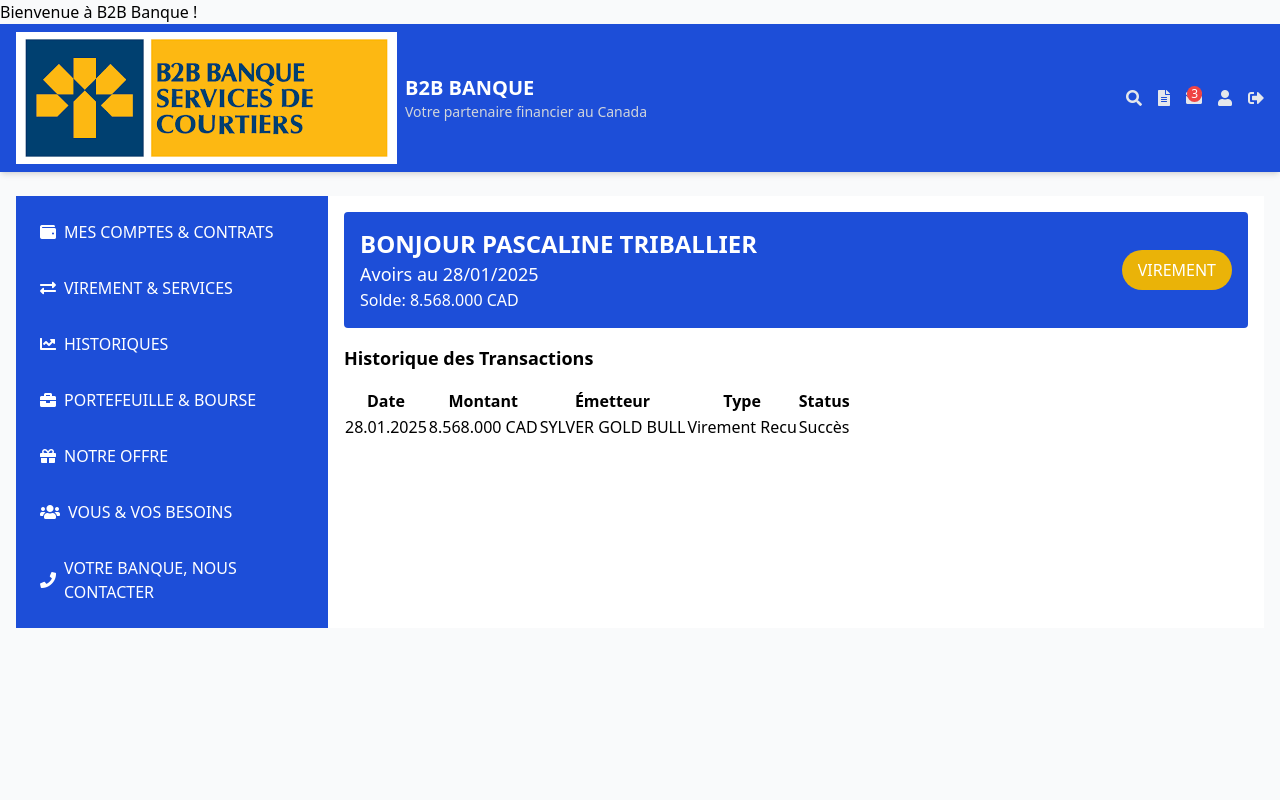
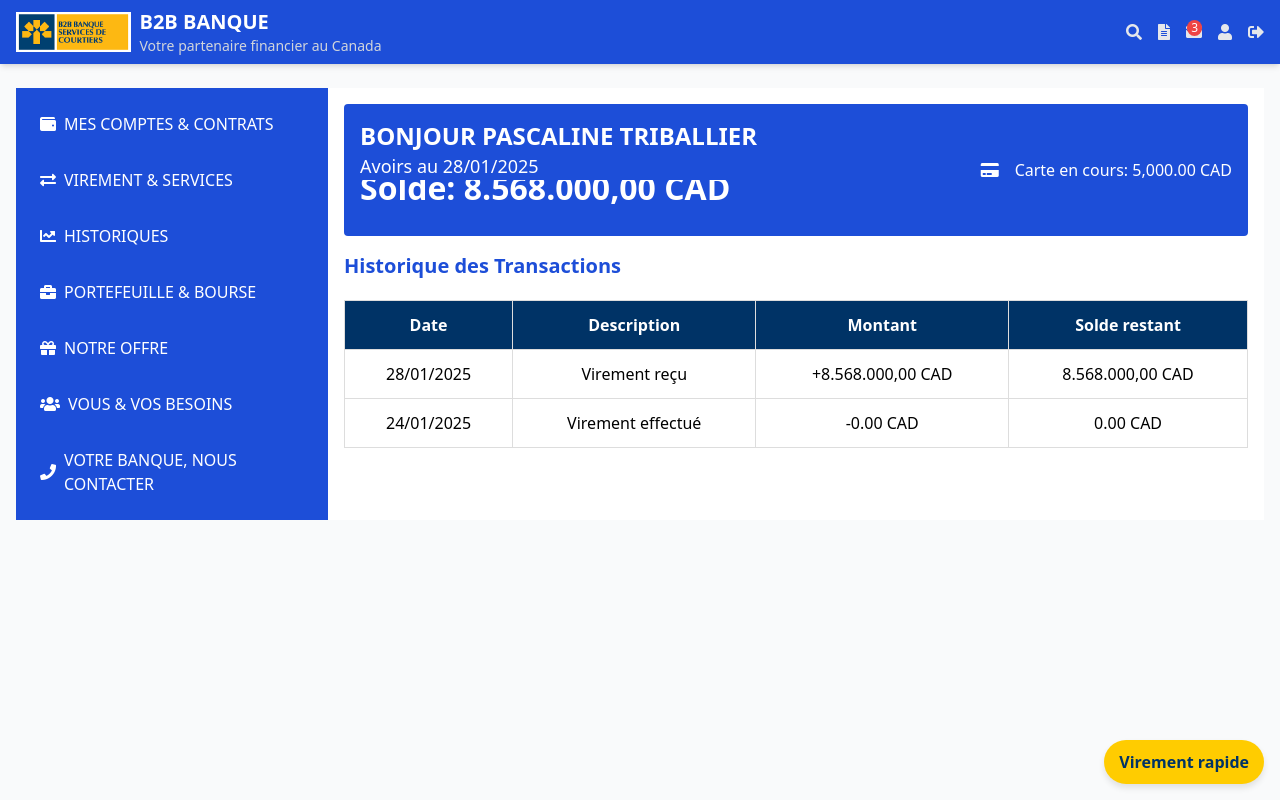
Before and after one commit to B2bmontreal/b2bbanque, a website: page comptes.html in a window 1280 px wide. Drawn offline with nearby package versions, Linux system fonts and the light colour scheme.

Commit message:
Add files via upload

```diff
--- a/comptes.html
+++ b/comptes.html
@@ -8,8 +8,139 @@
   <link href="https://cdnjs.cloudflare.com/ajax/libs/font-awesome/5.15.3/css/all.min.css" rel="stylesheet" />
   <script src="https://cdnjs.cloudflare.com/ajax/libs/Chart.js/3.7.1/chart.min.js"></script>
   <style>
-    /* Ton CSS existant ici */
+  .fade-in {
+    animation: fadeIn 1s ease-in-out;
+  }
+  @keyframes fadeIn {
+    from {
+      opacity: 0;
+    }
+    to {
+      opacity: 1;
+    }
+  }
+  .hover-bg-blue:hover {
+    background-color: #003366; /* Bleu foncé du logo */
+  }
+  .hover-bg-yellow:hover {
+    background-color: #FFCC00; /* Jaune vif du logo */
+  }
+  .bg-blue-700 {
+    background-color: #003366; /* Bleu foncé du logo */
+  }
+  .bg-yellow-500 {
+    background-color: #FFCC00; /* Jaune vif du logo */
+  }
+  .bg-white {
+    background-color: #fff;
+  }
+  .floating-bubble {
+    position: fixed;
+    bottom: 16px;
+    right: 16px;
+    background-color: #FFCC00;
+    color: #003366;
+    padding: 10px 15px;
+    border-radius: 25px;
+    font-weight: bold;
+    cursor: pointer;
+    box-shadow: 0 4px 6px rgba(0, 0, 0, 0.1);
+    display: flex;
+    align-items: center;
+    z-index: 1000;
+    animation: blink 1s infinite alternate;
+  }
+  .floating-bubble:hover {
+    background-color: #003366;
+    color: #FFCC00;
+  }
+  @keyframes blink {
+    0% {
+      opacity: 1;
+    }
+    50% {
+      opacity: 0.5;
+    }
+    100% {
+      opacity: 1;
+    }
+  }
+  .virement-details {
+    display: none;
+    position: fixed;
+    bottom: 80px;
+    right: 16px;
+    background-color: #f9f9f9;
+    color: #333;
+    border: 1px solid #ddd;
+    padding: 20px;
+    border-radius: 10px;
+    box-shadow: 0 4px 6px rgba(0, 0, 0, 0.1);
+    z-index: 1000;
+  }
+  .historique-table {
+    width: 100%;
+    border-collapse: collapse;
+    margin-top: 20px;
+  }
+  .historique-table th, .historique-table td {
+    padding: 12px;
+    border: 1px solid #ddd;
+    text-align: center;
+  }
+  .historique-table th {
+    background-color: #003366;
+    color: white;
+  }
+  img {
+    max-height: 40px; /* Taille réduite du logo */
+  }
+  .saldo-container {
+    position: relative;
+    overflow: hidden;
+    height: 2.5rem; /* Hauteur fixe pour contenir le solde */
+  }
+  .scrolling-saldo {
+    display: inline-block;
+    white-space: nowrap;
+    animation: scrollSaldo 3s linear infinite;
+    font-size: 2rem;
+    font-weight: bold;
+    position: absolute;
+  }
+  @keyframes scrollSaldo {
+    0% {
+      transform: translateY(100%);
+    }
+    100% {
+      transform: translateY(-100%); /* Limite du défilement dans la case */
+    }
+  }
+  .welcome-bubble {
+    position: fixed;
+    bottom: 16px;
+    left: 16px;
+    background-color: #003366;
+    color: white;
+    padding: 10px 15px;
+    border-radius: 25px;
+    font-weight: bold;
+    box-shadow: 0 4px 6px rgba(0, 0, 0, 0.1);
+    z-index: 1000;
+    animation: fadeInWelcome 5s forwards;
+  }
+  @keyframes fadeInWelcome {
+    0% {
+      opacity: 0;
+      bottom: 0;
+    }
+    100% {
+      opacity: 1;
+      bottom: 16px;
+    }
+  }
 </style>
+
 </head>
 <body class="bg-gray-50">
   <!-- Bulle de bienvenue -->
@@ -85,71 +216,75 @@
               <h2 class="text-2xl font-bold">BONJOUR PASCALINE TRIBALLIER</h2>
               <p class="text-lg">Avoirs au 28/01/2025</p>
               <div class="saldo-container">
-                <div class="scrolling-saldo" id="currentSaldo">
-                  Solde: <span id="balanceAmount">8.568.000</span> CAD
+                <div class="scrolling-saldo">Solde: 8.568.000,00 CAD</div>
               </div>
             </div>
-            </div>
-            <div>
-              <button class="bg-yellow-500 hover:bg-yellow-600 text-white py-2 px-4 rounded-full" onclick="performVirement(500000)">VIREMENT</button>
+            <div class="flex items-center space-x-4">
+              <i class="fas fa-credit-card text-white"></i>
+              <span class="text-white">Carte en cours: 5,000.00 CAD</span>
             </div>
           </div>
         </div>
 
-        <!-- Historique des Transactions -->
-        <h3 class="text-lg font-semibold mb-4">Historique des Transactions</h3>
+        <!-- Historical Transactions -->
+        <div>
+          <h3 class="text-xl font-bold text-blue-700">Historique des Transactions</h3>
           <table class="historique-table">
             <thead>
               <tr>
                 <th>Date</th>
+                <th>Description</th>
                 <th>Montant</th>
-              <th>Émetteur</th>
-              <th>Type</th>
-              <th>Status</th>
+                <th>Solde restant</th>
               </tr>
             </thead>
-          <tbody id="historiqueTransactions">
-            <!-- Transactions seront ajoutées dynamiquement -->
+            <tbody>
               <tr>
-              <td>28.01.2025</td>
-              <td>8.568.000 CAD</td>
-              <td>SYLVER GOLD BULL</td>
-              <td>Virement Recu</td>
-              <td>Succès</td>
+                <td>28/01/2025</td>
+                <td>Virement reçu</td>
+                <td>+8.568.000,00 CAD</td>
+                <td>8.568.000,00 CAD</td>
+              </tr>
+              <tr>
+                <td>24/01/2025</td>
+                <td>Virement effectué</td>
+                <td>-0.00 CAD</td>
+                <td>0.00 CAD</td>
+              </tr>
+              <tr>
+
               </tr>
             </tbody>
           </table>
+        </div>
       </main>
     </div>
   </div>
 
+  <!-- Floating Button -->
+  <div class="floating-bubble">
+    <span>Virement rapide</span>
+  </div>
+
+  <!-- Virement Details -->
+  <div class="virement-details">
+    <h4 class="text-lg font-bold text-blue-700">Détails du Virement</h4>
+    <p>Montant: 8.568.000,00 CAD</p>
+    <p>Emetteur: Sylver Gold Bull</p>
+    <p>Référence: V123456789</p>
+    <button class="bg-blue-700 text-white p-2 rounded mt-2" onclick="document.querySelector('.virement-details').style.display = 'none'">Fermer</button>
+  </div>
+
   <script>
-    let currentBalance = 8568000; // Solde initial
+    // Masquer la bulle de bienvenue après 5 secondes
+    setTimeout(() => {
+      document.getElementById('welcomeBubble').style.display = 'none';
+    }, 5000);
 
-    // Fonction de mise à jour du solde après virement
-    function updateBalance(newBalance) {
-      document.getElementById("balanceAmount").textContent = newBalance.toLocaleString();
-    }
-
-    // Exemple de fonction de virement
-    function performVirement(amount) {
-      // Simule un virement, par exemple, on soustrait le montant du solde
-      currentBalance -= amount;
-      updateBalance(currentBalance);
-
-      // Ajoute une nouvelle transaction à l'historique
-      let transactionRow = document.createElement('tr');
-      let date = new Date().toLocaleDateString();
-      let transactionHtml = `
-        <td>${date}</td>
-        <td>${amount.toLocaleString()} CAD</td>
-        <td>Virement effectué</td>
-        <td>Virement</td>
-        <td>Succès</td>
-      `;
-      transactionRow.innerHTML = transactionHtml;
-      document.getElementById("historiqueTransactions").prepend(transactionRow);
-    }
+    // Afficher les détails du virement lors du clic sur la bulle
+    document.querySelector('.floating-bubble').addEventListener('click', function() {
+      document.querySelector('.virement-details').style.display = 'block';
+    });
   </script>
 </body>
 </html>
```
Lines whose indentation alone changed are shown as unchanged.
